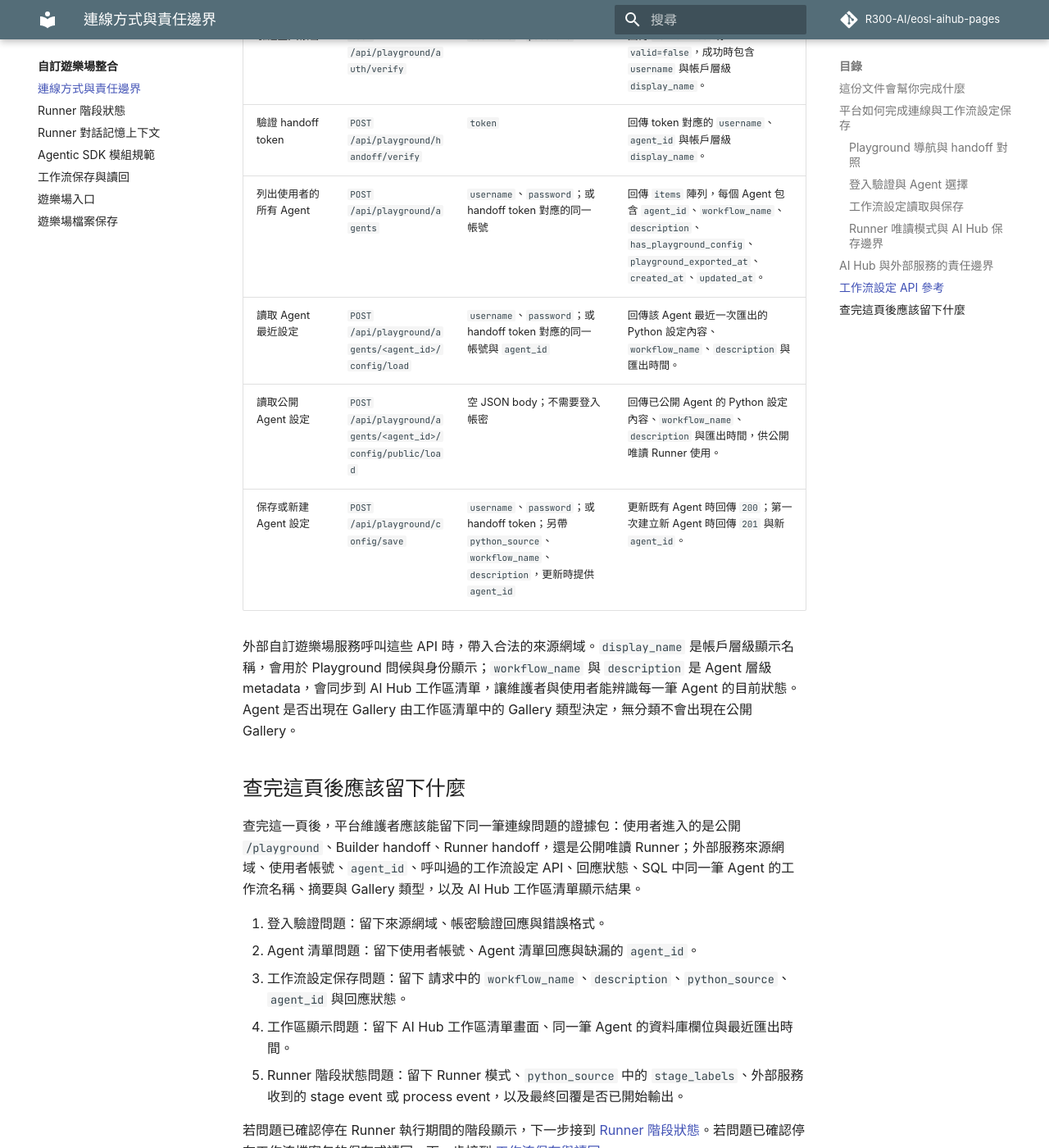
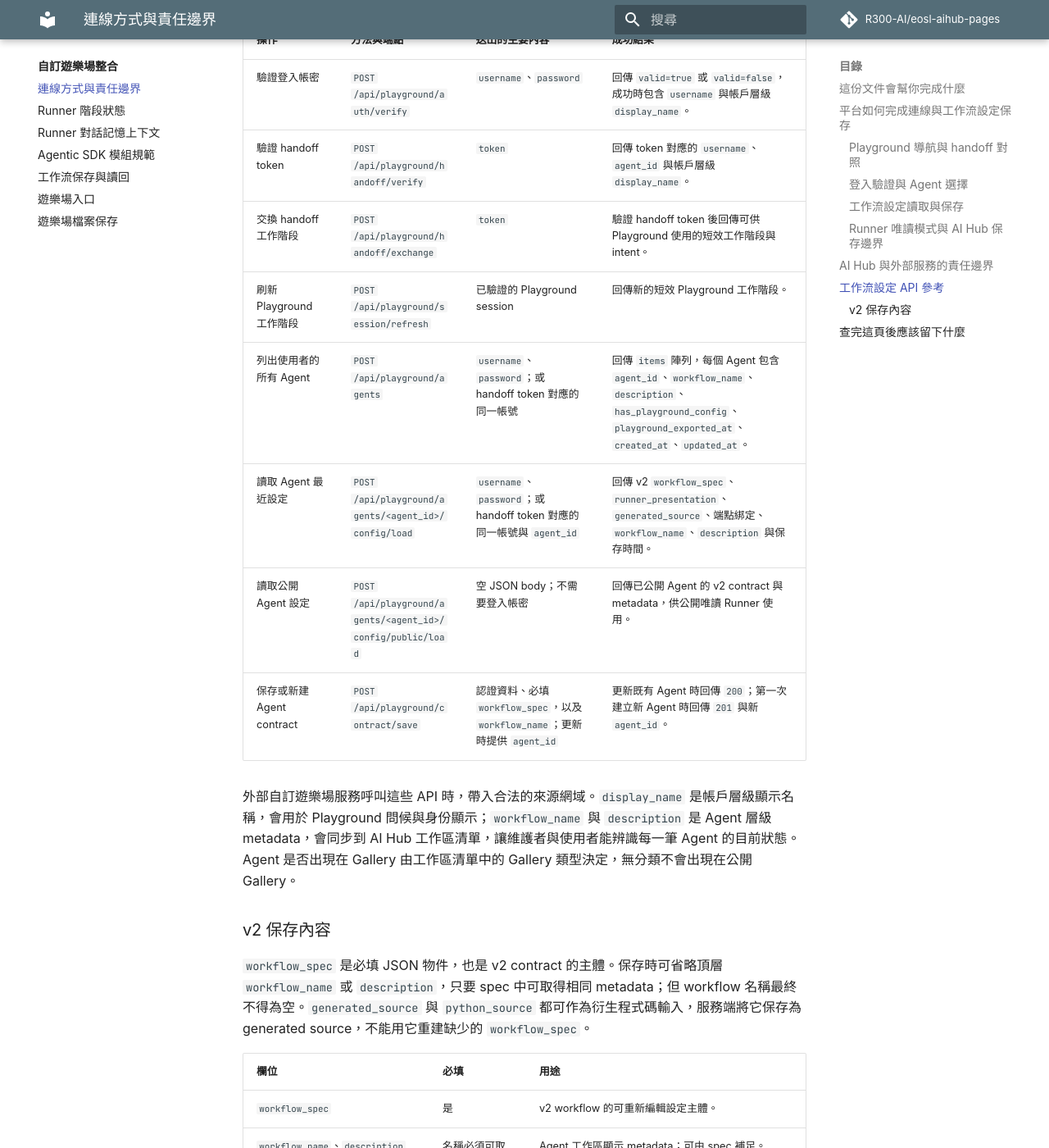
Before and after one commit to MarkovChenITRI/eosl-aihub-pages, an MkDocs documentation site: the page built from docs/platform-maintenance/custom-playground-integration/connection-and-responsibility.md, in a window 1280 px wide and 1400 px high, scrolled down 3397 px. Shown: the whole window at 82% size. Built offline with MkDocs 1.6.1 and Material for MkDocs 9.7.7, drawn with Linux system fonts in a browser that asks for light colours; comment, search, counter and statistics services are not loaded; some of the changed text lies outside the part shown.

Commit message:
Document Playground v2 contract

```diff
--- a/docs/platform-maintenance/custom-playground-integration/connection-and-responsibility.md
+++ b/docs/platform-maintenance/custom-playground-integration/connection-and-responsibility.md
@@ -4,7 +4,7 @@
 
 當你是平台維護者，正在確認外部自訂遊樂場登入失敗、使用者 Agent 清單缺漏、保存後工作區清單更新失敗，或訪客模式行為和登入模式混在一起時，就看這一頁。這一頁固定 AI Hub、外部自訂遊樂場服務、已登入使用者與訪客模式之間的請求順序，讓你知道每一段請求應該送到哪個系統，以及成功後要在哪裡看到結果。
 
-這一頁說明工作流設定的連線方式與責任邊界。工作流設定包含 `python_source`、`workflow_name` 與 `description`；外部自訂遊樂場服務負責使用者在畫面中如何編輯工作流、如何聊天，以及如何操作互動介面。需要保存或讀回 `agentic_playground_bundle.zip` 時，接到 [工作流保存與讀回](workflow-save-load.md)。
+這一頁說明工作流設定的連線方式與責任邊界。v2 工作流設定以 `workflow_spec` 為主體，並帶有 `workflow_name` 與 `description`；`generated_source` 或相容輸入欄位 `python_source` 是由設定編譯或匯出的衍生內容。外部自訂遊樂場服務負責使用者在畫面中如何編輯工作流、如何聊天，以及如何操作互動介面。需要保存或讀回 `agentic_playground_bundle.zip` 時，接到 [工作流保存與讀回](workflow-save-load.md)。
 
 ## 平台如何完成連線與工作流設定保存
 
@@ -32,7 +32,7 @@
 
 ### 工作流設定讀取與保存
 
-使用者選擇 Agent 後，外部自訂遊樂場服務用同一個 `agent_id` 讀取最近一次匯出的 Python 設定內容、工作流名稱與摘要。使用者在自訂遊樂場中更新工作流後，外部服務再把 `python_source`、`workflow_name`、`description` 與既有 `agent_id` 保存回 AI Hub。若 `python_source` 中包含 `Workflow(stage_labels=...)`，這些 Runner 階段提示文字也屬於同一份工作流設定內容，會隨 `python_source` 一起保存與讀回。
+使用者選擇 Agent 後，外部自訂遊樂場服務用同一個 `agent_id` 讀取最近一次保存的 v2 contract、工作流名稱與摘要。使用者在自訂遊樂場中更新工作流後，外部服務把 `workflow_spec`、`workflow_name`、`description` 與既有 `agent_id` 保存回 AI Hub。`workflow_spec` 是重新編輯與還原流程的唯一主體；`generated_source` 或相容欄位 `python_source` 只能作為編譯後程式碼保存或匯出，不能取代設定本身。Runner 顯示資訊則由 `runner_presentation` 保存，不從 Python 文字推測。
 
 第一次保存新 Agent 時，外部服務省略 `agent_id`，AI Hub 建立新 Agent 並回傳 `201` 與新的 `agent_id`。後續保存同一筆 Agent 時，外部服務帶回 AI Hub 先前發出的 `agent_id`，AI Hub 更新同一筆 Agent 並回傳 `200`。
 
@@ -52,7 +52,7 @@
 | 外部自訂遊樂場服務 | 顯示登入畫面、承接公開 `/playground`、`/playground/aihub/navigation/builder`、`/playground/aihub/navigation/runner`、控制工作流載入與聊天/編輯狀態、保存外部畫面狀態、讓使用者操作工作流，並把 Agentic SDK 的 stage event 顯示成 Runner 即時狀態。 | 外部服務畫面、handoff request、工作流編輯狀態、Runner 模式、stage event 或由它轉成的 process event。 |
 | Azure 儲存體 | 保存同一個 `agent_id` 底下的固定工作流檔案包。 | 上傳/下載回應、檔案儲存位置、短效連結到期時間。 |
 
-`agent_id` 由 AI Hub 產生與發放。外部自訂遊樂場服務保存並帶回 `agent_id`，讓後續讀取、更新與檔案保存都對回同一筆 Agent。AI Hub 把工作流設定保存成 Python 設定內容與顯示資料；工作流內部節點語意、檔案包內容與檢索索引還原由外部服務、Agentic SDK 與 SemanticRetriever 處理。
+`agent_id` 由 AI Hub 產生與發放。外部自訂遊樂場服務保存並帶回 `agent_id`，讓後續讀取、更新與檔案保存都對回同一筆 Agent。AI Hub 保存 v2 `workflow_spec`、Runner 顯示資料、衍生程式碼、端點綁定與語意檔案包參照；工作流內部節點語意、檔案包內容與檢索索引還原由外部服務、Agentic SDK 與 SemanticRetrieve 處理。
 
 ## 工作流設定 API 參考
 
@@ -62,12 +62,29 @@
 | --- | --- | --- | --- |
 | 驗證登入帳密 | `POST /api/playground/auth/verify` | `username`、`password` | 回傳 `valid=true` 或 `valid=false`，成功時包含 `username` 與帳戶層級 `display_name`。 |
 | 驗證 handoff token | `POST /api/playground/handoff/verify` | `token` | 回傳 token 對應的 `username`、`agent_id` 與帳戶層級 `display_name`。 |
+| 交換 handoff 工作階段 | `POST /api/playground/handoff/exchange` | `token` | 驗證 handoff token 後回傳可供 Playground 使用的短效工作階段與 intent。 |
+| 刷新 Playground 工作階段 | `POST /api/playground/session/refresh` | 已驗證的 Playground session | 回傳新的短效 Playground 工作階段。 |
 | 列出使用者的所有 Agent | `POST /api/playground/agents` | `username`、`password`；或 handoff token 對應的同一帳號 | 回傳 `items` 陣列，每個 Agent 包含 `agent_id`、`workflow_name`、`description`、`has_playground_config`、`playground_exported_at`、`created_at`、`updated_at`。 |
-| 讀取 Agent 最近設定 | `POST /api/playground/agents/<agent_id>/config/load` | `username`、`password`；或 handoff token 對應的同一帳號與 `agent_id` | 回傳該 Agent 最近一次匯出的 Python 設定內容、`workflow_name`、`description` 與匯出時間。 |
-| 讀取公開 Agent 設定 | `POST /api/playground/agents/<agent_id>/config/public/load` | 空 JSON body；不需要登入帳密 | 回傳已公開 Agent 的 Python 設定內容、`workflow_name`、`description` 與匯出時間，供公開唯讀 Runner 使用。 |
-| 保存或新建 Agent 設定 | `POST /api/playground/config/save` | `username`、`password`；或 handoff token；另帶 `python_source`、`workflow_name`、`description`，更新時提供 `agent_id` | 更新既有 Agent 時回傳 `200`；第一次建立新 Agent 時回傳 `201` 與新 `agent_id`。 |
+| 讀取 Agent 最近設定 | `POST /api/playground/agents/<agent_id>/config/load` | `username`、`password`；或 handoff token 對應的同一帳號與 `agent_id` | 回傳 v2 `workflow_spec`、`runner_presentation`、`generated_source`、端點綁定、`workflow_name`、`description` 與保存時間。 |
+| 讀取公開 Agent 設定 | `POST /api/playground/agents/<agent_id>/config/public/load` | 空 JSON body；不需要登入帳密 | 回傳已公開 Agent 的 v2 contract 與 metadata，供公開唯讀 Runner 使用。 |
+| 保存或新建 Agent contract | `POST /api/playground/contract/save` | 認證資料、必填 `workflow_spec`，以及 `workflow_name`；更新時提供 `agent_id` | 更新既有 Agent 時回傳 `200`；第一次建立新 Agent 時回傳 `201` 與新 `agent_id`。 |
 
 外部自訂遊樂場服務呼叫這些 API 時，帶入合法的來源網域。`display_name` 是帳戶層級顯示名稱，會用於 Playground 問候與身份顯示；`workflow_name` 與 `description` 是 Agent 層級 metadata，會同步到 AI Hub 工作區清單，讓維護者與使用者能辨識每一筆 Agent 的目前狀態。Agent 是否出現在 Gallery 由工作區清單中的 Gallery 類型決定，無分類不會出現在公開 Gallery。
+
+### v2 保存內容
+
+`workflow_spec` 是必填 JSON 物件，也是 v2 contract 的主體。保存時可省略頂層 `workflow_name` 或 `description`，只要 spec 中可取得相同 metadata；但 workflow 名稱最終不得為空。`generated_source` 與 `python_source` 都可作為衍生程式碼輸入，服務端將它保存為 generated source，不能用它重建缺少的 `workflow_spec`。
+
+| 欄位 | 必填 | 用途 |
+| --- | --- | --- |
+| `workflow_spec` | 是 | v2 workflow 的可重新編輯設定主體。 |
+| `workflow_name`、`description` | 名稱必須可取得 | Agent 工作區顯示 metadata；可由 spec 補足。 |
+| `agent_id` | 更新時 | 省略時建立 Agent；帶入時需屬於目前使用者。 |
+| `runner_presentation` | 否 | Runner 歡迎訊息、預設問題等顯示設定。 |
+| `generated_source` 或 `python_source` | 否 | 由 spec 編譯或匯出的 Python 程式碼。 |
+| `contract_hash` | 否 | contract 指紋，供變更追查。 |
+| `semantic_bundle_ref` | 否 | 對應語意檢索檔案包的參照。 |
+| `endpoint_bindings` | 否 | Perceive、Retrieve、Action、Reflect 的非機密端點 ID 綁定。 |
 
 ## 查完這頁後應該留下什麼
 
@@ -75,8 +92,8 @@
 
 1. 登入驗證問題：留下來源網域、帳密驗證回應與錯誤格式。
 2. Agent 清單問題：留下使用者帳號、Agent 清單回應與缺漏的 `agent_id`。
-3. 工作流設定保存問題：留下 請求中的 `workflow_name`、`description`、`python_source`、`agent_id` 與回應狀態。
+3. 工作流設定保存問題：留下請求中的 `workflow_spec`、`workflow_name`、`description`、`agent_id`、端點綁定與回應狀態；衍生程式碼只作為輔助證據。
 4. 工作區顯示問題：留下 AI Hub 工作區清單畫面、同一筆 Agent 的資料庫欄位與最近匯出時間。
-5. Runner 階段狀態問題：留下 Runner 模式、`python_source` 中的 `stage_labels`、外部服務收到的 stage event 或 process event，以及最終回覆是否已開始輸出。
+5. Runner 階段狀態問題：留下 Runner 模式、`runner_presentation`、外部服務收到的 stage event 或 process event，以及最終回覆是否已開始輸出。
 
 若問題已確認停在 Runner 執行期間的階段顯示，下一步接到 [Runner 階段狀態](runner-stage-status.md)。若問題已確認停在工作流檔案包的保存或讀回，下一步接到 [工作流保存與讀回](workflow-save-load.md)。
```
Also changed, not shown: docs/platform-maintenance/custom-playground-integration/agentic-sdk-module-standard.md (+1 -1 lines), docs/platform-maintenance/custom-playground-integration/runner-stage-status.md (+2 -2 lines), docs/platform-maintenance/custom-playground-integration/workflow-save-load.md (+9 -9 lines), docs/platform-maintenance/foundation/database-structure-and-responsibility-boundaries.md (+12 -1 lines).
